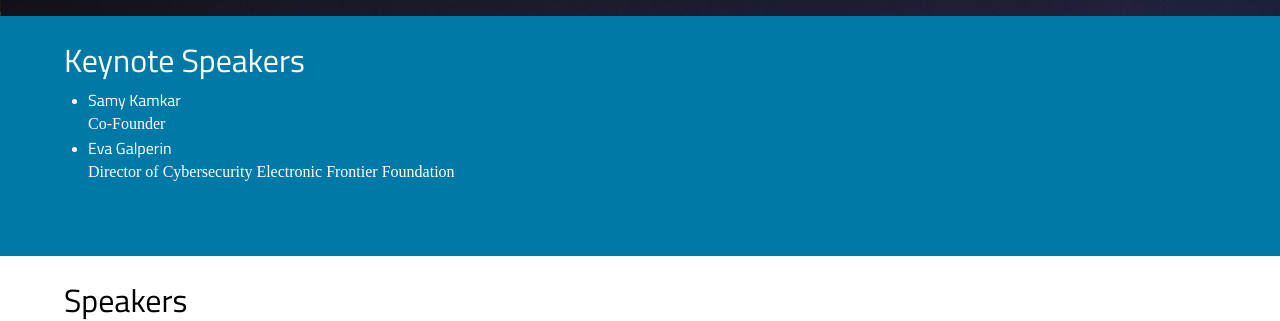
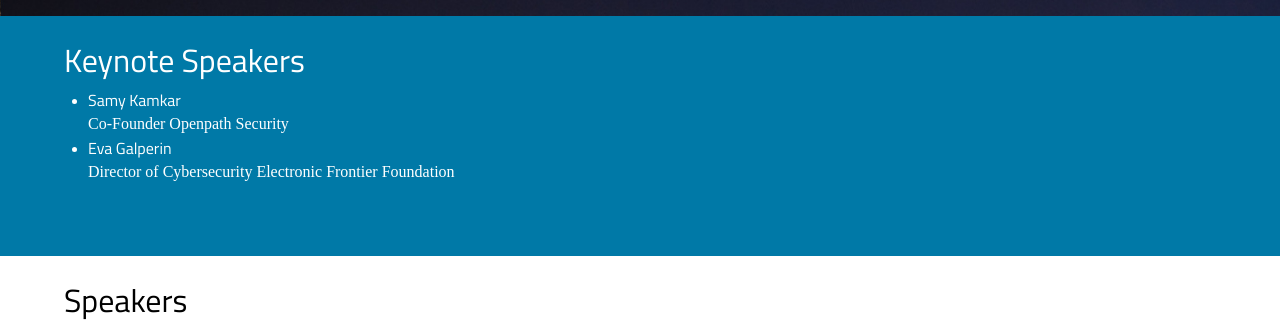
Before and after one commit to OWASP/2020-appseccalifornia, a Jekyll site: the page built from speakers/index.html, in a window 1280 px wide. Shown: the part 315-636 px from the top of the page. Built offline with Jekyll 4.4.1, drawn with Linux system fonts in a browser that asks for light colours; some web fonts are replaced; comment, search, counter and statistics services are not loaded.

Commit message:
fixed markup typo

```diff
--- a/speakers/index.html
+++ b/speakers/index.html
@@ -12,7 +12,7 @@
         	<div style="background-image: url(../assets/images/team/owasp_logo.png)"></div>
                 <h4>Samy Kamkar</h4>
                 <span class="role">Co-Founder</span>
-		<span class="role"><Openpath Security</span>
+		<span class="role">Openpath Security</span>
         </li>
 	<li>
 		<div style="background-image: url(../assets/images/team/owasp_logo.png)"></div>
```
